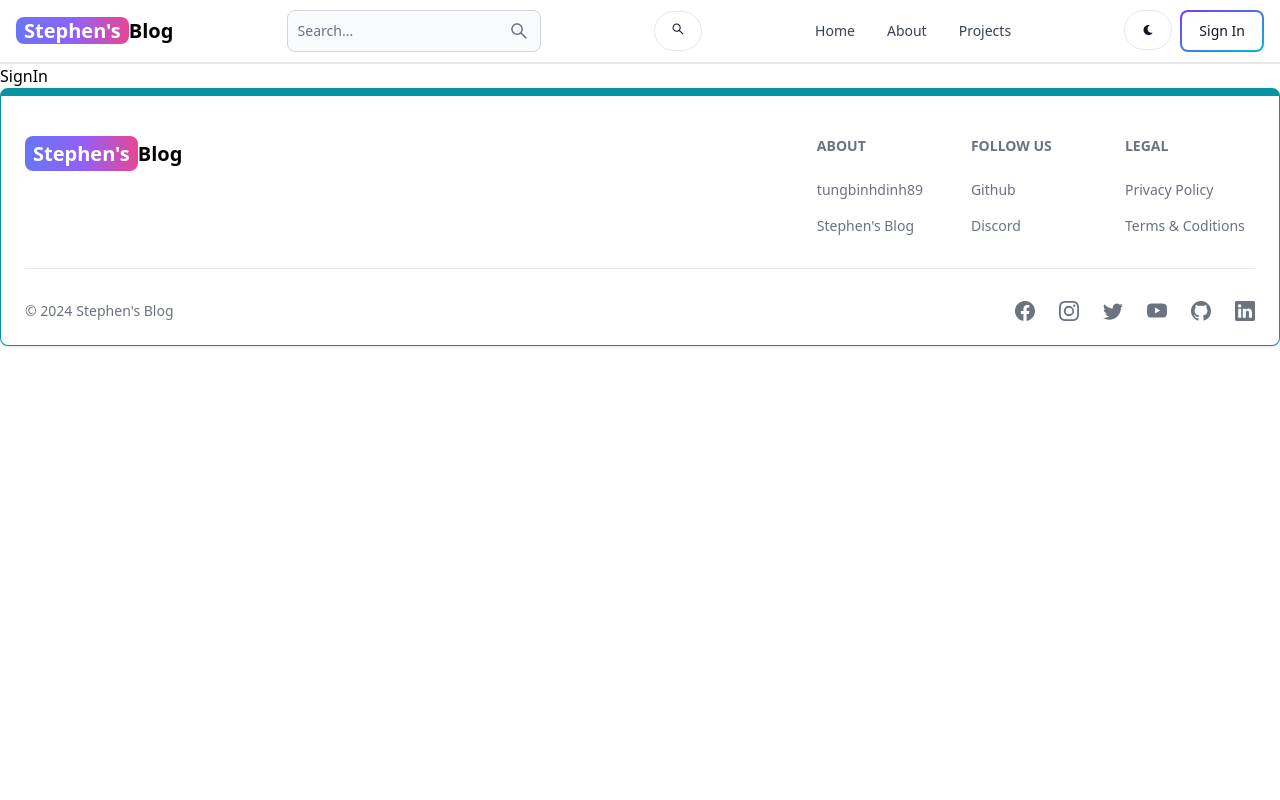
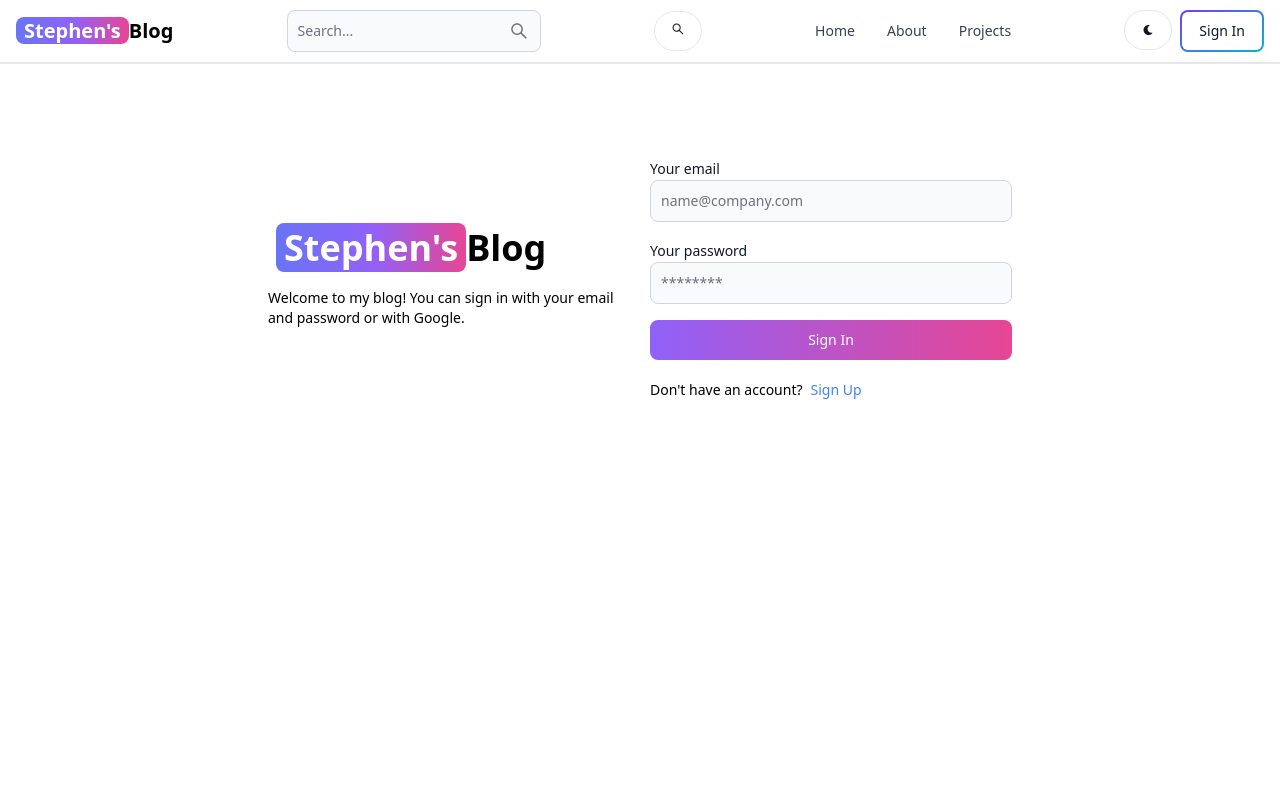
Before and after one commit to tungbinhdinh89/my_blog, a React (Vite) app in the folder client/: page /sign-in in a window 1280 px wide. Shown: the top 800 px of the page. Built offline with nearby package versions, Linux system fonts and the light colour scheme.

Commit message:
add functionality to sign in page

```diff
--- a/client/src/pages/SignIn.jsx
+++ b/client/src/pages/SignIn.jsx
@@ -1,5 +1,114 @@
+import { Alert, Button, Label, Spinner, TextInput } from "flowbite-react";
+import { useState } from "react";
+import { Link, useNavigate } from "react-router-dom";
+
 export default function SignIn() {
+  const navigate = useNavigate();
+  const [formData, setFormData] = useState({});
+  const [errorMessage, setErrorMessage] = useState(null);
+  const [loading, setLoading] = useState(false);
+  const handleChange = (e) => {
+    setFormData({ ...formData, [e.target.id]: e.target.value.trim() });
+  };
+
+  const handleSubmit = async (e) => {
+    e.preventDefault();
+    if (!formData.email || !formData.password) {
+      return setErrorMessage("Please fill out all fields");
+    }
+    try {
+      setLoading(true);
+      setErrorMessage(null);
+      const res = await fetch("/api/auth/signin", {
+        method: "POST",
+        headers: { "Content-Type": "application/json" },
+        body: JSON.stringify(formData),
+      });
+
+      const data = await res.json();
+
+      if (data.success === false) {
+        setLoading(false);
+        return setErrorMessage("Email or password invalid");
+      } else {
+        setFormData({});
+        navigate("/");
+      }
+
+      // if (res.ok) return navigate("/");
+    } catch (error) {
+      setErrorMessage(error.message);
+      setLoading(false);
+    }
+  };
+
   return (
-    <div>SignIn</div>
-  )
+    <div className="min-h-screen mt-20">
+      <div className="flex p-3 max-w-3xl mx-auto flex-col md:flex-row md:items-center gap-5">
+        {/* left */}
+
+        <div className="flex-1">
+          <Link to="/" className="px-2 font-bold dark:text-white text-4xl">
+            <span className="px-2 bg-gradient-to-r from-indigo-500 via-purple-500 to-pink-500 rounded-lg text-white">
+              Stephen's
+            </span>
+            Blog
+          </Link>
+          <p className="text-sm mt-5">
+            Welcome to my blog! You can sign in with your email and password or
+            with Google.
+          </p>
+        </div>
+        {/* right */}
+
+        <div className="flex-1">
+          <form className="flex flex-col gap-4" onSubmit={handleSubmit}>
+            <div>
+              <Label value="Your email" />
+              <TextInput
+                type="email"
+                placeholder="name@company.com"
+                id="email"
+                onChange={handleChange}
+              />
+            </div>
+            <div>
+              <Label value="Your password" />
+              <TextInput
+                type="password"
+                placeholder="********"
+                id="password"
+                onChange={handleChange}
+              />
+            </div>
+            <Button
+              gradientDuoTone="purpleToPink"
+              type="submit"
+              disabled={loading}
+            >
+              {loading ? (
+                <>
+                  <Spinner size="sm" />
+                  <span className="pl-3">Loading...</span>
+                </>
+              ) : (
+                "Sign In"
+              )}
+            </Button>
+          </form>
+          <div className="flex gap-2 text-sm mt-5">
+            <span>Don't have an account?</span>
+            <Link to="/sign-up" className="text-blue-500">
+              Sign Up
+            </Link>
+          </div>
+          {errorMessage && (
+            <Alert className="mt-5" color="failure">
+              {errorMessage}
+            </Alert>
+          )}
+        </div>
+      </div>
+    </div>
+  );
 }
--- a/client/src/pages/SignUp.jsx
+++ b/client/src/pages/SignUp.jsx
@@ -32,7 +32,7 @@ export default function SignUp() {
         return setErrorMessage(data.message);
       } else {
         setFormData({});
-        navigate("/");
+        navigate("/sign-in");
       }
 
       // if (res.ok) return navigate("/");
```
